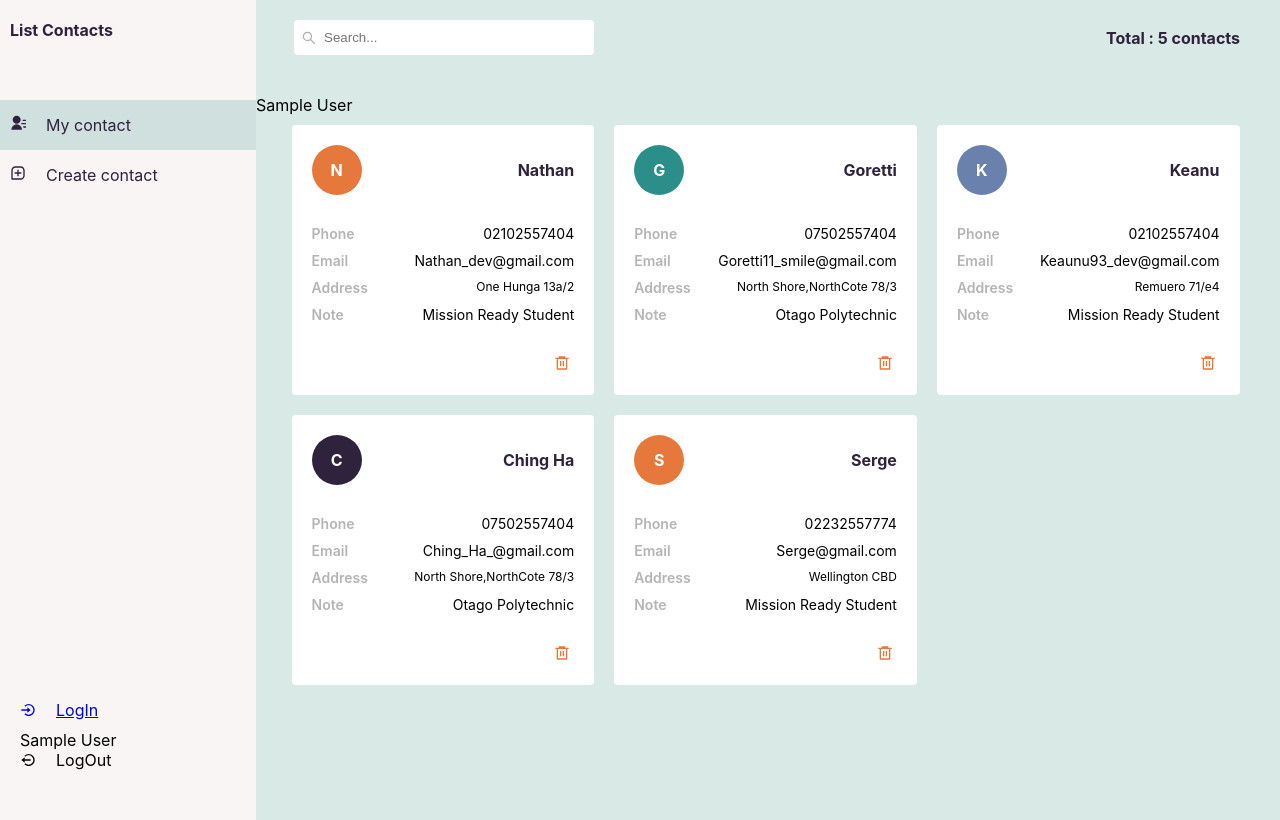
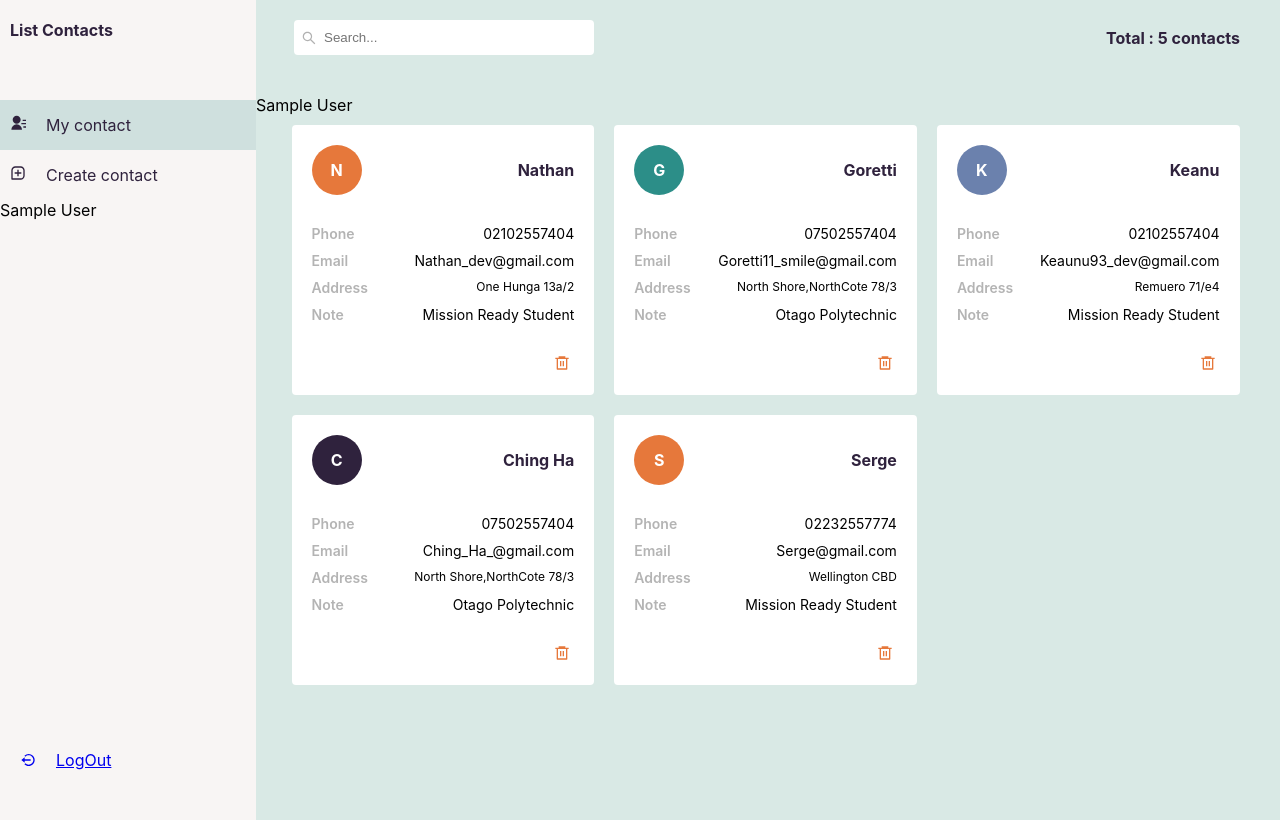
Before and after one commit to Olzhas11Dev/contact_app, a React (Create React App) app: page / in a window 1280 px wide. Built offline with nearby package versions, Linux system fonts and the light colour scheme; sample sign-in values are in the browser's storage.

Commit message:
working on log update

```diff
--- a/src/App.js
+++ b/src/App.js
@@ -16,7 +16,7 @@ function App() {
             </Route>
             <Route  exact path='/add' component={InputsSection} />
             <Route exact path = '/login' component={LoginPage}/>
-          </Switch>
+        </Switch>
     </div>
   );
 }
--- a/src/components/InputsSection.js
+++ b/src/components/InputsSection.js
@@ -61,7 +61,7 @@ const addData = ()=>{
 
     return (
         <div className='inputSection_main'>
-           {dataStorage ? <h4>{dataStorage.name} add new contact</h4> : 'New contacts'}
+           {dataStorage ? <h4>{dataStorage.name} add new contact</h4> :   <h4>New contacts</h4>}
            <div className="input_content">
                 <input style={{border:alert ? 'red 1px solid ': ''}} onChange={(e)=>setName(e.target.value)} type="text" placeholder='Enter Name' value={name}/>
                 <input onChange={(e)=>setEmail(e.target.value)} type="text" placeholder='Email' value={email}/>
--- a/src/components/LeftBar.js
+++ b/src/components/LeftBar.js
@@ -13,6 +13,7 @@ function LeftBar() {
 const selectStorage = useSelector(state => state.storage.initialData)  // to practicing Redux
 let dataStorage = JSON.parse(localStorage.getItem('user'))
 
+const[toggleAuth,setToggleAuth] = useState(false)
 
 const[activePage,setActivePage] = useState('/')      //By defalt it's stays on the first
 
@@ -42,9 +43,17 @@ const addId =(route)=>{
         setToggle(false)
     }
 }
-console.log(selectStorage ,'fromRedux')
+
+
+const clearStore = () =>{
+    setToggleAuth(true)
+    localStorage.clear()
+}
+
+// console.log(selectStorage ,'fromRedux')
     return (
         <div className='leftBar_main' id={toggle ? 'moveRight' : 'moveLeft'} >
+
              <div onClick={()=>setToggle(!toggle)} className="leftBar_logo"><GrMenu  className='logoMenu_open' /></div>
            <h4>List Contacts</h4>
             <Link onClick={()=>addId('/')} to ="/" className="leftBar_contact">
@@ -59,17 +68,17 @@ console.log(selectStorage ,'fromRedux')
                     <div className="right_createContact">Create contact</div>
                 </div>
             </Link>
+              {dataStorage ? dataStorage.name :null}
+
             <div className="loginSection">
+                {dataStorage ?  <Link onClick={clearStore} to="/login" className='logOut_row'>
+                    <BiLogOutCircle className='logo_logout' />
+                <div>LogOut</div>
+                </Link> :
                 <Link to="/login" className='login_row' >
                     <BiLogInCircle className='logo_login' />
                      <div>LogIn</div>
-                 </Link>
-
-                {dataStorage ? dataStorage.name :null}
-                <div className='logOut_row'>
-                    <BiLogOutCircle className='logo_logout' />
-                <div>LogOut</div>
-                 </div>
+                 </Link>}
             </div>
             </div>
     )
--- a/src/components/LoginPage.js
+++ b/src/components/LoginPage.js
@@ -40,7 +40,7 @@ function LoginPage() {
 
         <div className='login_main' >
             <h4>Create Account</h4>
-           <div className='welcom_user' > Hi {dataStorage ? dataStorage.name : null}</div>
+           <div className='welcom_user' >  {dataStorage ? dataStorage.name : null}</div>
             <div>
 
             <div>
```
